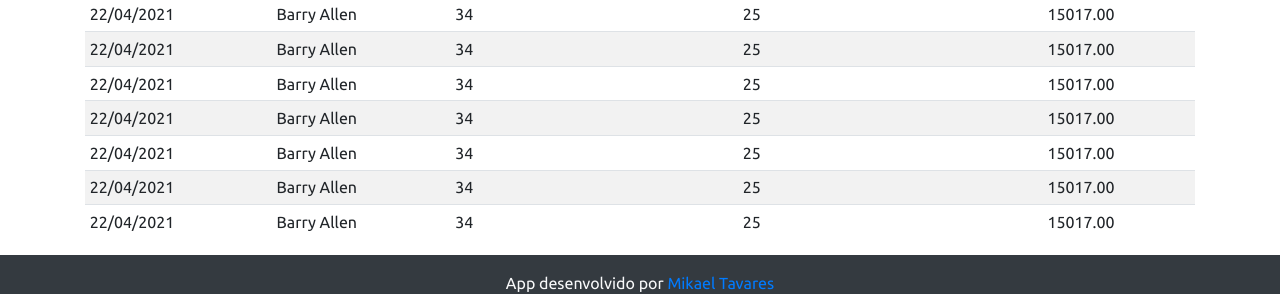
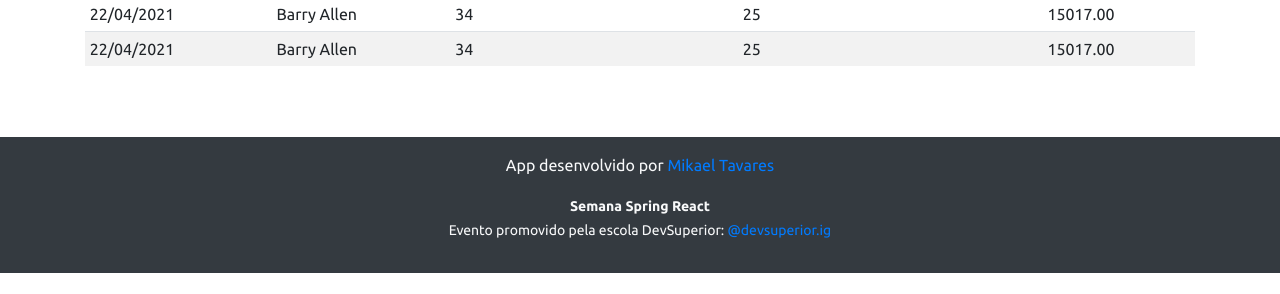
Before and after one commit to Mikael-GIT/DS-Vendas, a React (Create React App) app in the folder frontend/: page / in a window 1280 px wide. Shown: the part 527-821 px from the top of the page. After the commit the page ends 800 px from the top, so only its background shows below. Built offline with nearby package versions, Linux system fonts and the light colour scheme.

Commit message:
Correcting DataTable

```diff
--- a/frontend/src/components/DataTable/index.tsx
+++ b/frontend/src/components/DataTable/index.tsx
@@ -33,41 +33,6 @@ function DataTable() {
                         <td>25</td>
                         <td>15017.00</td>
                     </tr>
-                    <tr>
-                        <td>22/04/2021</td>
-                        <td>Barry Allen</td>
-                        <td>34</td>
-                        <td>25</td>
-                        <td>15017.00</td>
-                    </tr>
-                    <tr>
-                        <td>22/04/2021</td>
-                        <td>Barry Allen</td>
-                        <td>34</td>
-                        <td>25</td>
-                        <td>15017.00</td>
-                    </tr>
-                    <tr>
-                        <td>22/04/2021</td>
-                        <td>Barry Allen</td>
-                        <td>34</td>
-                        <td>25</td>
-                        <td>15017.00</td>
-                    </tr>
-                    <tr>
-                        <td>22/04/2021</td>
-                        <td>Barry Allen</td>
-                        <td>34</td>
-                        <td>25</td>
-                        <td>15017.00</td>
-                    </tr>
-                    <tr>
-                        <td>22/04/2021</td>
-                        <td>Barry Allen</td>
-                        <td>34</td>
-                        <td>25</td>
-                        <td>15017.00</td>
-                    </tr>
                 </tbody>
             </table>
         </div>
```
